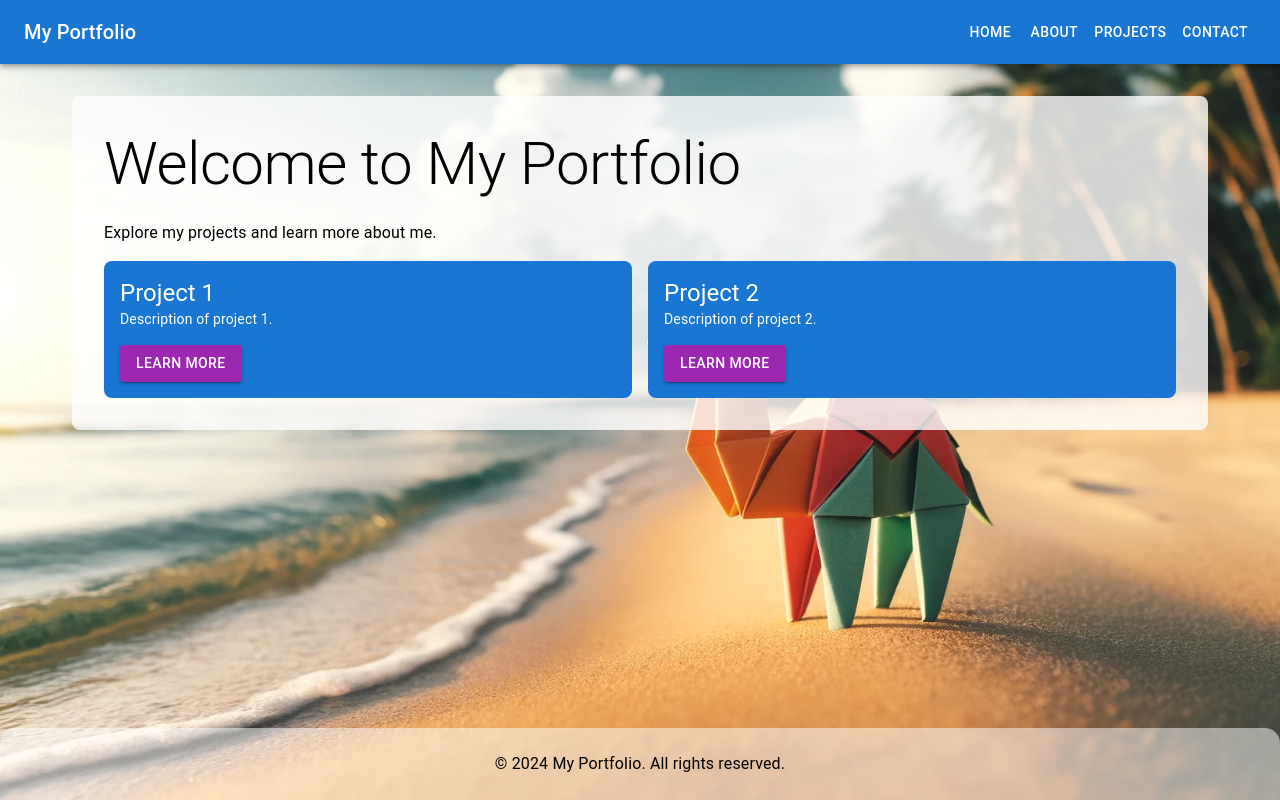
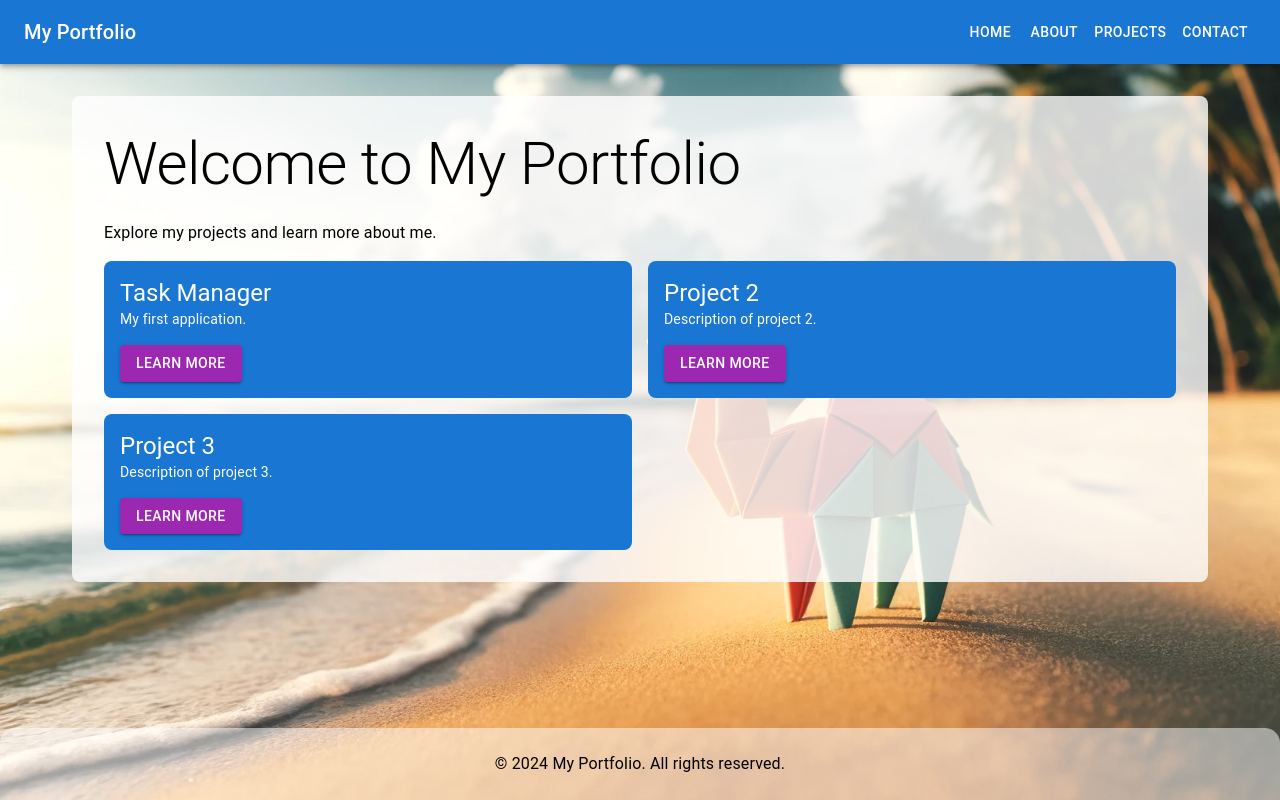
Before and after one commit to Nfnat0/portfolio, a React (Create React App) app: page / in a window 1280 px wide. Built offline with nearby package versions, Linux system fonts and the light colour scheme.

Commit message:
chore: Update project pages to dynamically render from config file

```diff
--- /dev/null
+++ b/src/config.js
@@ -0,0 +1,21 @@
+const config = {
+    projects: [
+      {
+        name: "Task Manager",
+        description: "My first application.",
+        url: "https://d5d5r254770e9.cloudfront.net/"
+      },
+      {
+        name: "Project 2",
+        description: "Description of project 2.",
+        url: "https://example.com/project2"
+      },
+      {
+        name: "Project 3",
+        description: "Description of project 3.",
+        url: "https://example.com/project3"
+      }
+    ]
+  };
+
+  export default config;
--- a/src/pages/Home.js
+++ b/src/pages/Home.js
@@ -1,6 +1,8 @@
 import React from 'react';
 import { Typography, Box, Grid, Button } from '@mui/material';
+import config from '../config'; // Import the configuration file
 
+// Home page component to display the home page content
 const Home = () => {
   return (
     <Box sx={{ padding: 4, backgroundColor: 'rgba(255, 255, 255, 0.8)', borderRadius: 2 }}>
@@ -9,20 +11,22 @@ const Home = () => {
         Explore my projects and learn more about me.
       </Typography>
       <Grid container spacing={2}>
-        <Grid item xs={12} md={6}>
-          <Box sx={{ backgroundColor: 'primary.main', color: 'white', padding: 2, borderRadius: 2 }}>
-            <Typography variant="h5">Project 1</Typography>
-            <Typography variant="body2">Description of project 1.</Typography>
-            <Button variant="contained" color="secondary" sx={{ marginTop: 2 }}>Learn More</Button>
-          </Box>
-        </Grid>
-        <Grid item xs={12} md={6}>
-          <Box sx={{ backgroundColor: 'primary.main', color: 'white', padding: 2, borderRadius: 2 }}>
-            <Typography variant="h5">Project 2</Typography>
-            <Typography variant="body2">Description of project 2.</Typography>
-            <Button variant="contained" color="secondary" sx={{ marginTop: 2 }}>Learn More</Button>
-          </Box>
-        </Grid>
+        {config.projects.map((project, index) => (
+          <Grid item xs={12} md={6} key={index}>
+            <Box sx={{ backgroundColor: 'primary.main', color: 'white', padding: 2, borderRadius: 2 }}>
+              <Typography variant="h5">{project.name}</Typography>
+              <Typography variant="body2">{project.description}</Typography>
+              <Button
+                variant="contained"
+                sx={{ backgroundColor: 'secondary.main', color: 'white', marginTop: 2 }}
+                href={project.url}
+                target="_blank"
+              >
+                Learn More
+              </Button>
+            </Box>
+          </Grid>
+        ))}
       </Grid>
     </Box>
   );
--- a/src/pages/Projects.js
+++ b/src/pages/Projects.js
@@ -1,32 +1,28 @@
 import React from 'react';
 import { Typography, Box, Grid, Button } from '@mui/material';
+import config from '../config';
 
 const Projects = () => {
   return (
     <Box sx={{ padding: 4, backgroundColor: 'rgba(255, 255, 255, 0.8)', borderRadius: 2 }}>
       <Typography variant="h2" gutterBottom>My Projects</Typography>
       <Grid container spacing={2}>
-        <Grid item xs={12} md={4}>
-          <Box sx={{ backgroundColor: 'primary.main', color: 'white', padding: 2, borderRadius: 2 }}>
-            <Typography variant="h5">Project 1</Typography>
-            <Typography variant="body2">Description of project 1.</Typography>
-            <Button variant="contained" color="secondary" sx={{ marginTop: 2 }}>Learn More</Button>
-          </Box>
-        </Grid>
-        <Grid item xs={12} md={4}>
-          <Box sx={{ backgroundColor: 'primary.main', color: 'white', padding: 2, borderRadius: 2 }}>
-            <Typography variant="h5">Project 2</Typography>
-            <Typography variant="body2">Description of project 2.</Typography>
-            <Button variant="contained" color="secondary" sx={{ marginTop: 2 }}>Learn More</Button>
-          </Box>
-        </Grid>
-        <Grid item xs={12} md={4}>
-          <Box sx={{ backgroundColor: 'primary.main', color: 'white', padding: 2, borderRadius: 2 }}>
-            <Typography variant="h5">Project 3</Typography>
-            <Typography variant="body2">Description of project 3.</Typography>
-            <Button variant="contained" color="secondary" sx={{ marginTop: 2 }}>Learn More</Button>
-          </Box>
-        </Grid>
+        {config.projects.map((project, index) => (
+          <Grid item xs={12} md={4} key={index}>
+            <Box sx={{ backgroundColor: 'primary.main', color: 'white', padding: 2, borderRadius: 2 }}>
+              <Typography variant="h5">{project.name}</Typography>
+              <Typography variant="body2">{project.description}</Typography>
+              <Button
+                variant="contained"
+                sx={{ backgroundColor: 'secondary.main', color: 'white', marginTop: 2 }}
+                href={project.url}
+                target="_blank"
+              >
+                Learn More
+              </Button>
+            </Box>
+          </Grid>
+        ))}
       </Grid>
     </Box>
   );
```
